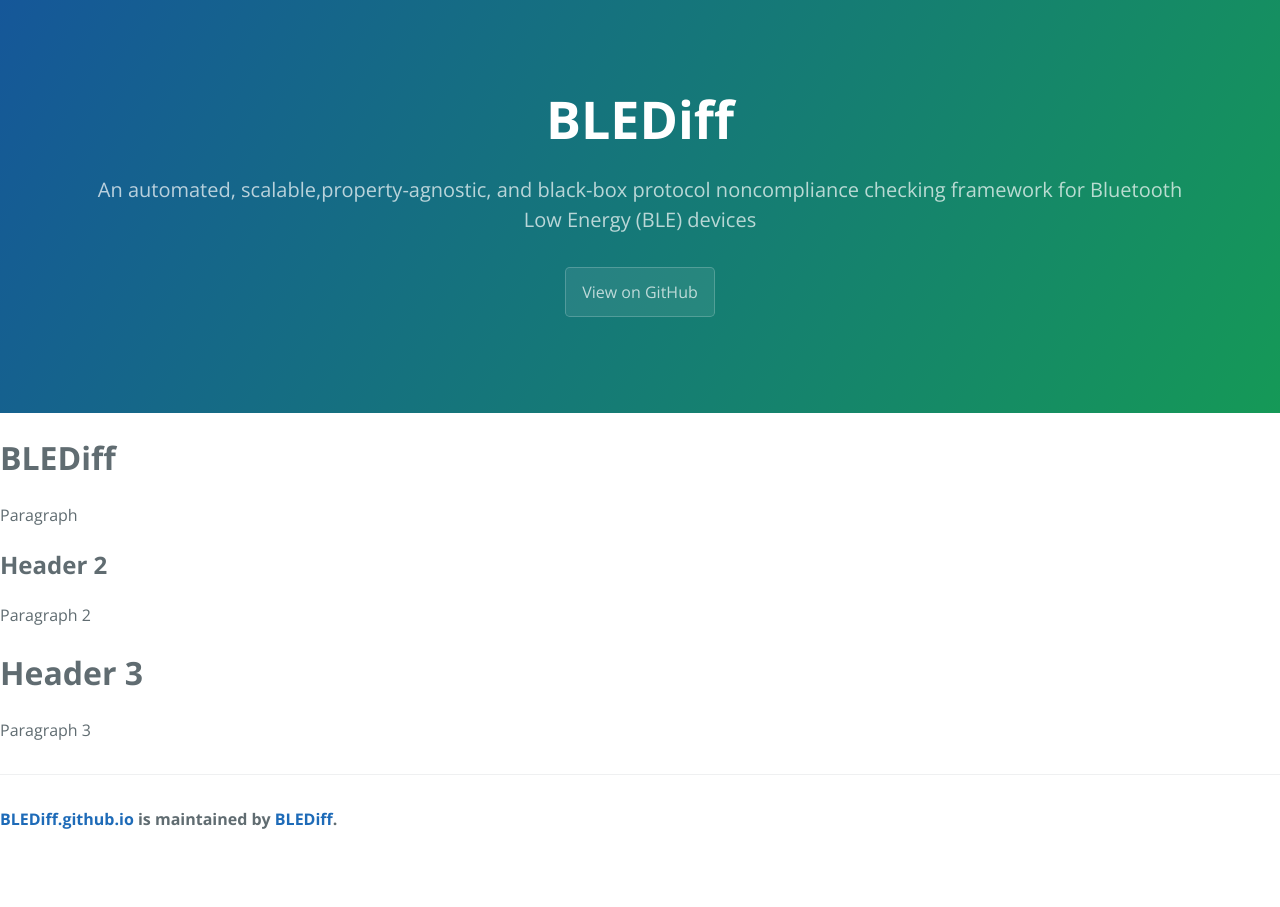
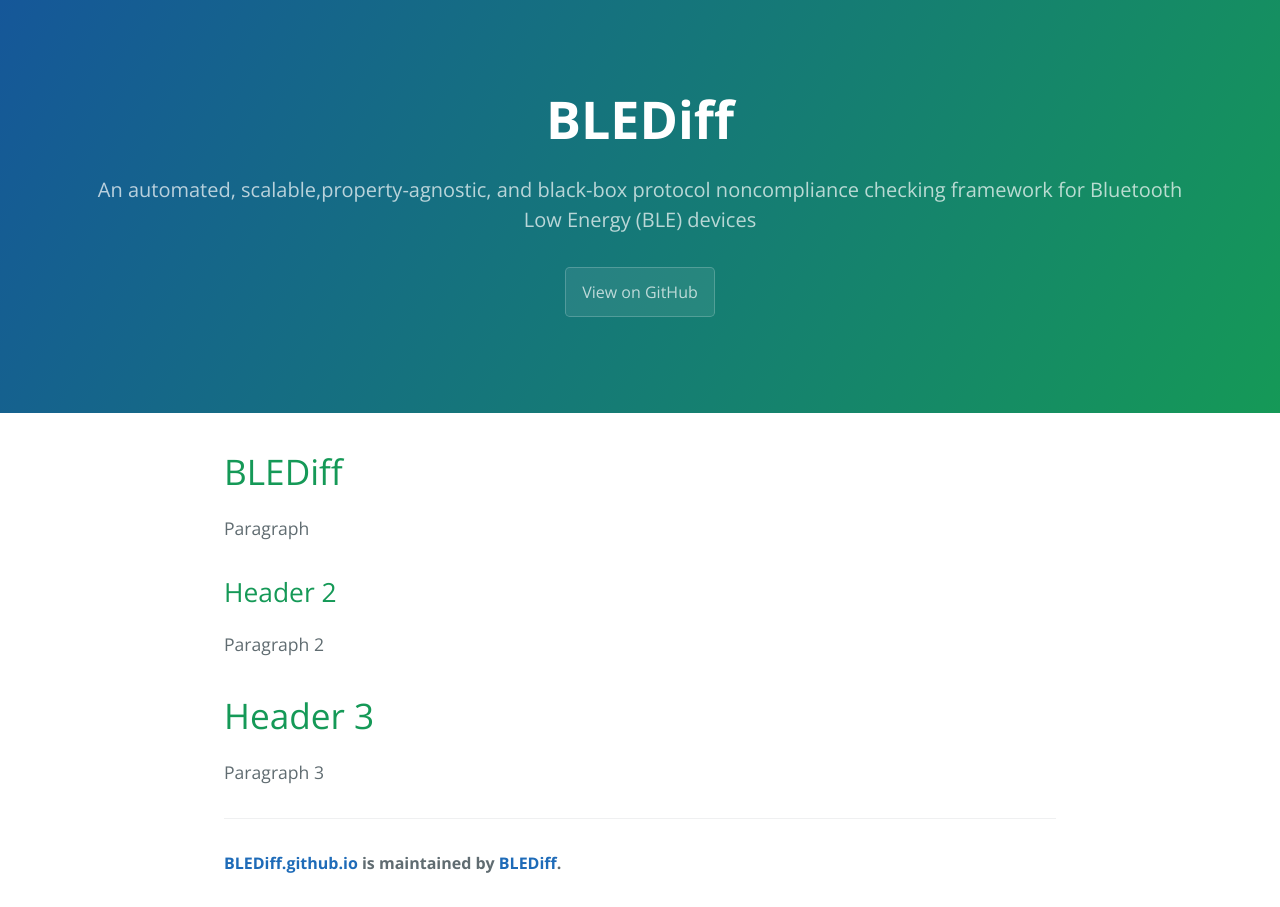
Before and after one commit to BLEDiff/BLEdiff.github.io, a Jekyll site: the page built from index.md, in a window 1280 px wide. Built offline with Jekyll 4.4.1, drawn with Linux system fonts in a browser that asks for light colours; our own code applies the rules of GitHub Pages for plain Markdown files.

Commit message:
Update default.html

```diff
--- a/_layouts/default.html
+++ b/_layouts/default.html
@@ -27,20 +27,15 @@
       {% endif %}
     </header>
 
-    <div class="wrapper">
-      <nav>
-        <ul></ul>
-      </nav>
-      <section>
-        {{ content }}
+    <main id="content" class="main-content" role="main">
+      {{ content }}
 
-      </section>
       <footer class="site-footer">
         {% if site.github.is_project_page %}
           <span class="site-footer-owner"><a href="{{ site.github.repository_url }}">{{ site.github.repository_name }}</a> is maintained by <a href="{{ site.github.owner_url }}">{{ site.github.owner_name }}</a>.</span>
         {% endif %}
 <!--         <span class="site-footer-credits">This page was generated by <a href="https://pages.github.com">GitHub Pages</a>.</span> -->
       </footer>
-    </div>
+    </main>
   </body>
 </html>
```
